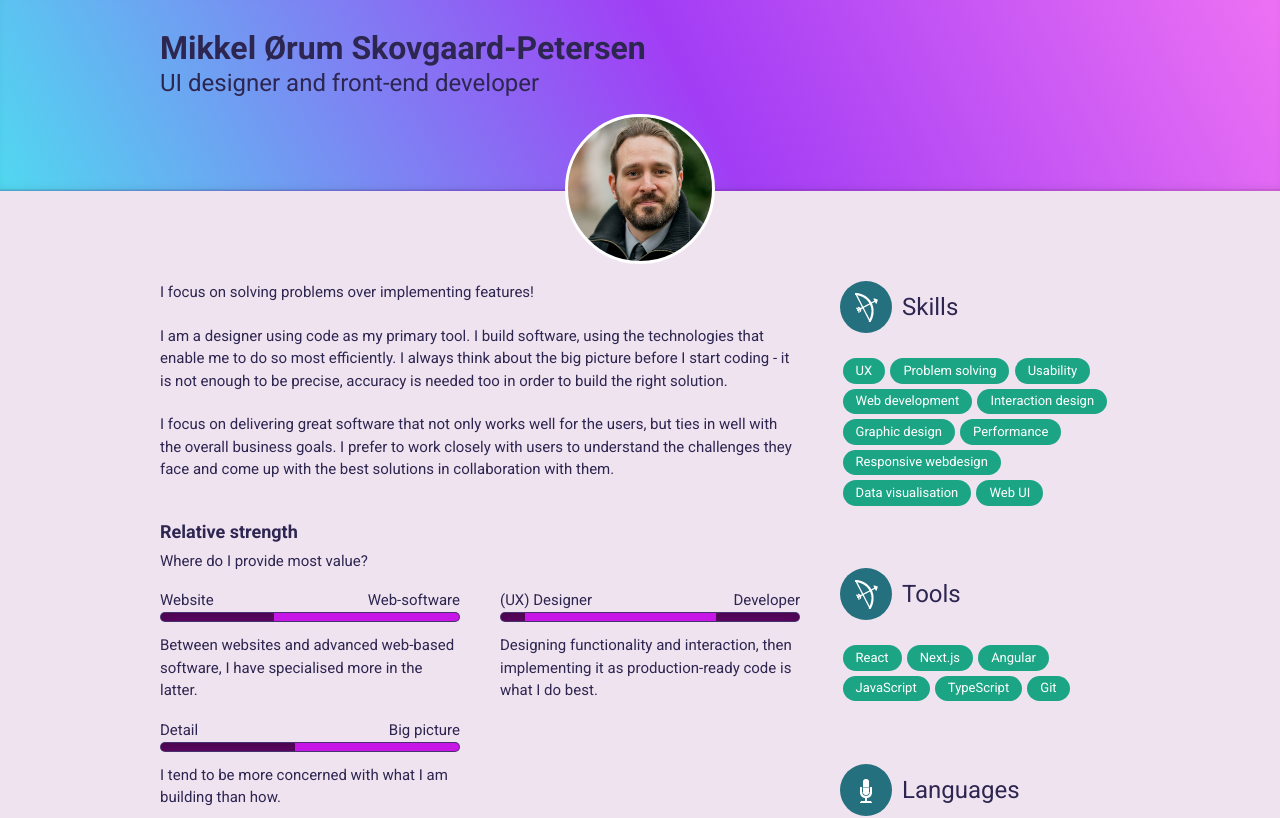
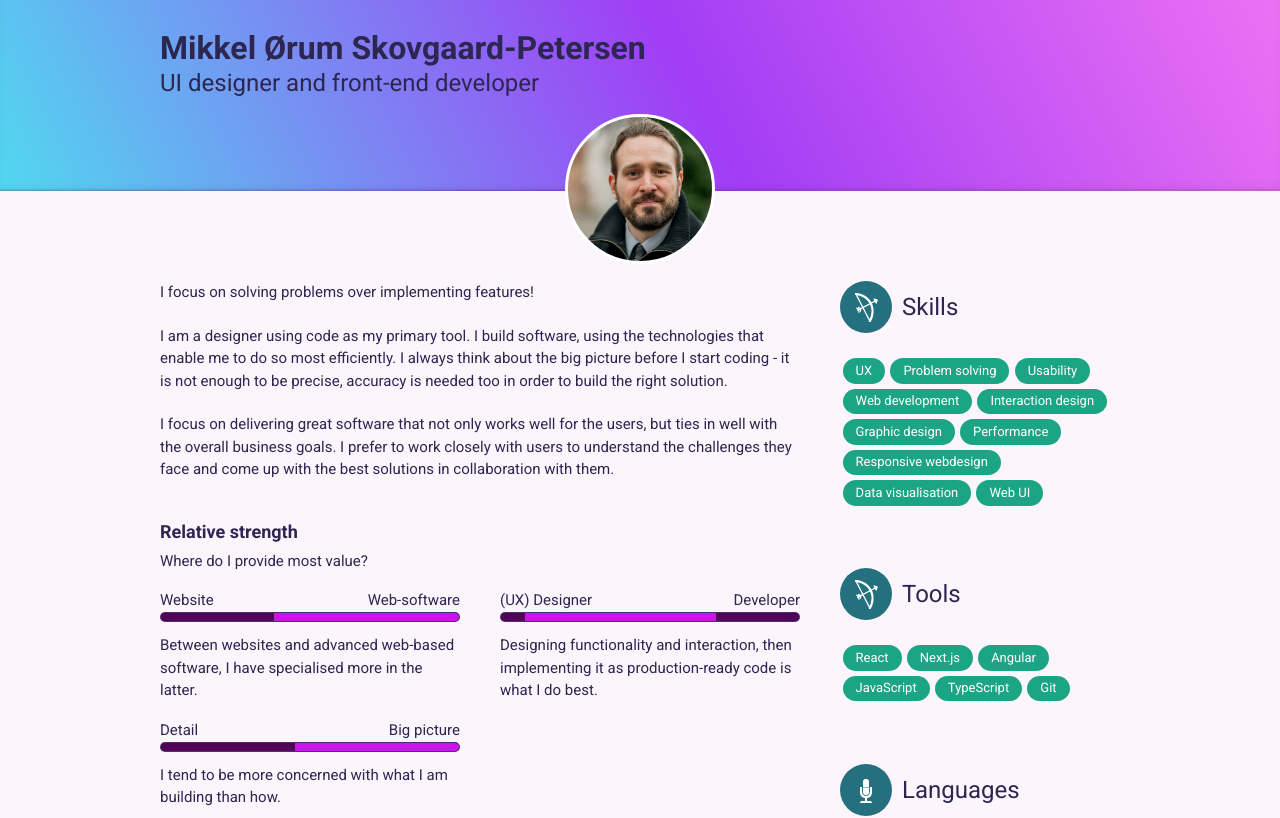
Before and after one commit to rx-mikkel/curriculum-vitae, an Angular app: page / in a window 1280 px wide. Shown: the top 818 px of the page. Built offline with nearby package versions, Linux system fonts and the light colour scheme.

Commit message:
Improved contrast

```diff
--- a/src/assets/styles/_defaults.scss
+++ b/src/assets/styles/_defaults.scss
@@ -2,7 +2,7 @@ $font-stack: 'Roboto', sans-serif;
 $primary-color: #AA0046;
 
 $font-color: #2d2650;
-$grey-background: #f0e3f0;
+$grey-background: #fcf5fc;
 $header-background: #edf2f2;
 
 $purple-bg: #610766;
```
